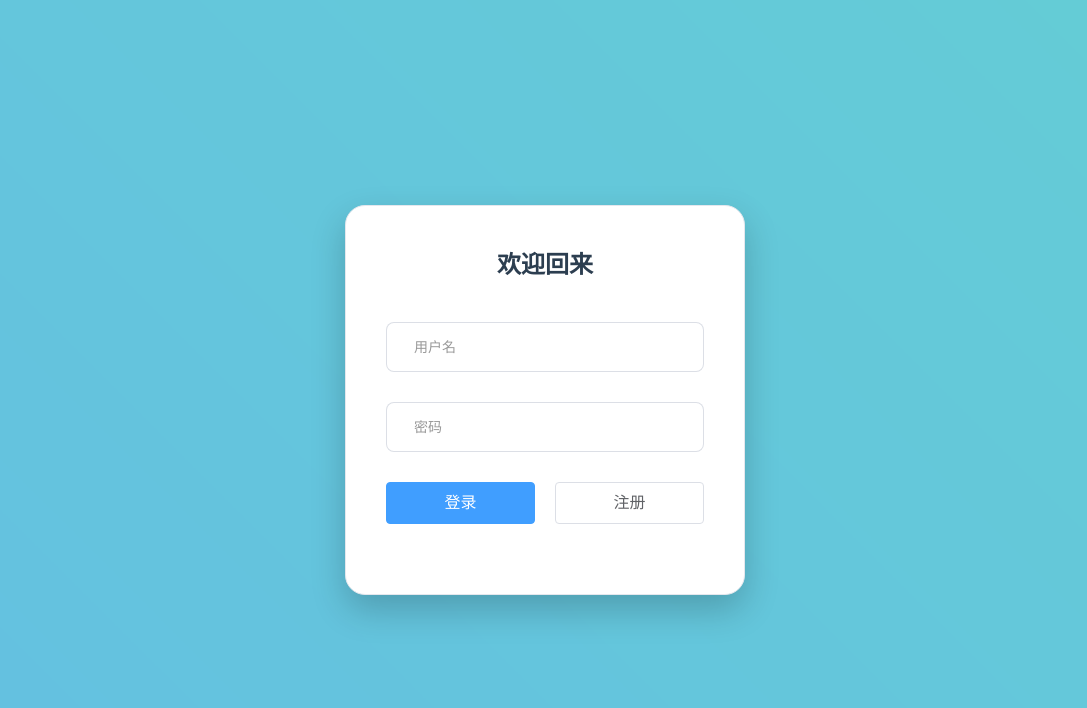
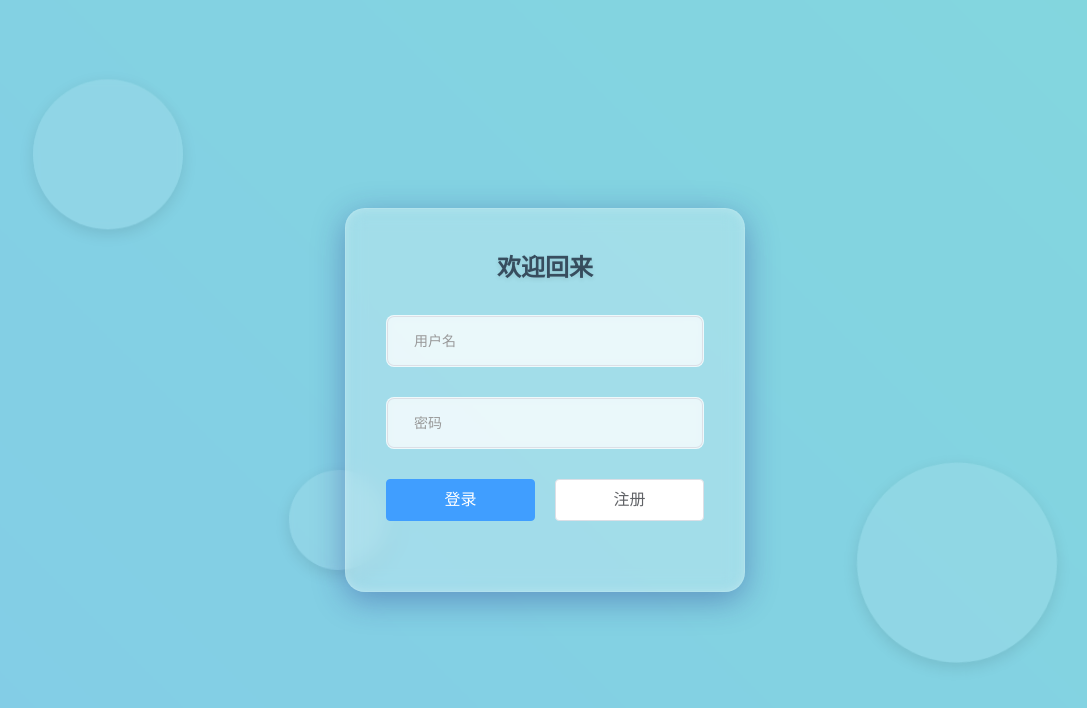
Before and after one commit to yhongliang/vue-mid-back-sys, a Vue app: page /login in a window 1280 px wide. Shown: the top 708 px of the page, without its empty margins (95-1182 px from the left). Built offline with nearby package versions, Linux system fonts and the light colour scheme; the HTML template or start-up script is replaced by a standard one.

Commit message:
feat:登录页面新增玻璃拟态和气泡效果

```diff
--- a/src/views/auth/LoginForm.vue
+++ b/src/views/auth/LoginForm.vue
@@ -3,55 +3,37 @@
         <!-- 动态背景 -->
         <div class="animated-bg"></div>
 
+        <!-- 气泡背景元素 -->
+        <div class="bubble bubble-1"></div>
+        <div class="bubble bubble-2"></div>
+        <div class="bubble bubble-3"></div>
+
         <!-- 登录卡片 -->
         <el-card class="login-card">
             <h2 class="title">欢迎回来</h2>
 
-        <el-form
-          ref="loginForm"
-          :model="form"
-          :rules="rules"
-
-        >
+            <el-form ref="loginForm" :model="form" :rules="rules">
                 <!-- 用户名输入 -->
                 <el-form-item prop="username">
-            <el-input
-              v-model="form.username"
-              placeholder=" "
-              @focus="isUsernameActive = true"
-              @blur="isUsernameActive = !!form.username"
-            />
+                    <el-input v-model="form.username" placeholder=" " @focus="isUsernameActive = true"
+                        @blur="isUsernameActive = !!form.username" />
                     <label :class="{ active: isUsernameActive }">用户名</label>
                 </el-form-item>
 
                 <!-- 密码输入 -->
                 <el-form-item prop="password">
-            <el-input
-              v-model="form.password"
-              type="password"
-              placeholder=" "
-              show-password
-              @focus="isPasswordActive = true"
-              @blur="isPasswordActive = !!form.password"
-            />
+                    <el-input v-model="form.password" type="password" placeholder=" " show-password
+                        @focus="isPasswordActive = true" @blur="isPasswordActive = !!form.password" />
                     <label :class="{ active: isPasswordActive }">密码</label>
                 </el-form-item>
 
                 <!-- 按钮组 -->
                 <el-form-item class="button-group">
-            <el-button
-              type="primary"
-              native-type="submit"
-              class="submit-btn"
-              :loading="loading"
-              @click.prevent="handleSubmit"
-            >
+                    <el-button type="primary" native-type="submit" class="submit-btn" :loading="loading"
+                        @click.prevent="handleSubmit">
                         登录
                     </el-button>
-            <el-button
-              class="register-btn"
-              @click="handleRegister"
-            >
+                    <el-button class="register-btn" @click="handleRegister">
                         注册
                     </el-button>
                 </el-form-item>
@@ -63,6 +45,7 @@
 <script lang="ts" setup>
 import { ref, reactive } from 'vue'
 import type { FormInstance, FormRules } from 'element-plus'
+import router from '@/router'
 
 // 表单引用
 const loginForm = ref<FormInstance>()
@@ -103,6 +86,7 @@
         // 这里添加API请求
         await new Promise(resolve => setTimeout(resolve, 1500))
         console.log('登录数据:', form)
+        router.push('/dashboard') // 登录成功后跳转到首页
         // 模拟登录成功
         ElMessage.success('Login successful!')
     } catch (error) {
@@ -136,17 +120,48 @@
     position: absolute;
     width: 200%;
     height: 200%;
-    background: linear-gradient(
-      45deg,
-      #ee7752,
-      #e73c7e,
-      #23a6d5,
-      #23d5ab
-    );
+    background: linear-gradient(45deg,
+            rgba(238, 119, 82, 0.8),
+            rgba(231, 60, 126, 0.8),
+            rgba(35, 166, 213, 0.8),
+            rgba(35, 213, 171, 0.8));
     background-size: 400% 400%;
     animation: gradientBG 15s ease infinite;
     filter: blur(30px);
     opacity: 0.7;
+}
+
+/* 气泡背景元素 */
+.bubble {
+    position: absolute;
+    border-radius: 50%;
+    background: rgba(255, 255, 255, 0.1);
+    backdrop-filter: blur(5px);
+    box-shadow: 0 5px 15px rgba(0, 0, 0, 0.1);
+
+    &-1 {
+        width: 150px;
+        height: 150px;
+        top: 10%;
+        left: 10%;
+        animation: float 8s ease-in-out infinite;
+    }
+
+    &-2 {
+        width: 200px;
+        height: 200px;
+        bottom: 15%;
+        right: 10%;
+        animation: float 12s ease-in-out infinite;
+    }
+
+    &-3 {
+        width: 100px;
+        height: 100px;
+        top: 60%;
+        left: 30%;
+        animation: float 10s ease-in-out infinite reverse;
+    }
 }
 
 /* 登录卡片 */
@@ -158,15 +173,26 @@
     box-shadow: 0 15px 35px rgba(0, 0, 0, 0.2);
     z-index: 1;
 
+    /* 玻璃拟态核心样式 */
+    background: rgba(255, 255, 255, 0.25);
+    backdrop-filter: blur(10px);
+    -webkit-backdrop-filter: blur(10px);
+    border: 1px solid rgba(255, 255, 255, 0.18);
+    box-shadow:
+        0 8px 32px 0 rgba(31, 38, 135, 0.37),
+        0 0 10px rgba(255, 255, 255, 0.2) inset;
+
     :deep(.el-card__body) {
         padding: 0;
-    }
+        background: transparent;
     }
 
     .title {
         text-align: center;
-    margin-bottom: 40px;
-    color: #2c3e50;
+        margin-bottom: 30px;
+        color: rgba(44, 62, 80, 0.9);
+        text-shadow: 0 2px 4px rgba(0, 0, 0, 0.1);
+    }
 }
 
 /* 输入框样式 */
@@ -179,9 +205,13 @@
     padding: 10px;
     border-radius: 8px;
     transition: all 0.3s ease;
+    background: rgba(255, 255, 255, 0.7);
+    backdrop-filter: blur(5px);
+    border: 1px solid rgba(255, 255, 255, 0.3);
 
     &.is-focus {
         box-shadow: 0 0 0 1px #3498db inset;
+        background: rgba(255, 255, 255, 0.9);
     }
 }
 
@@ -203,7 +233,8 @@
         left: 5px;
         font-size: 12px;
         color: #3498db;
-      background: white;
+        background: rgba(255, 255, 255, 1);
+        border-radius: 10%;
     }
 }
 
@@ -248,14 +279,31 @@
     }
 }
 
+/* 新增浮动动画 */
+@keyframes float {
+    0% {
+        transform: translateY(0) rotate(0deg);
+    }
+
+    50% {
+        transform: translateY(-20px) rotate(5deg);
+    }
+
+    100% {
+        transform: translateY(0) rotate(0deg);
+    }
+}
+
 /* 动画 */
 @keyframes gradientBG {
     0% {
         background-position: 0% 50%;
     }
+
     50% {
         background-position: 100% 50%;
     }
+
     100% {
         background-position: 0% 50%;
     }
```
Lines whose indentation alone changed are shown as unchanged.
